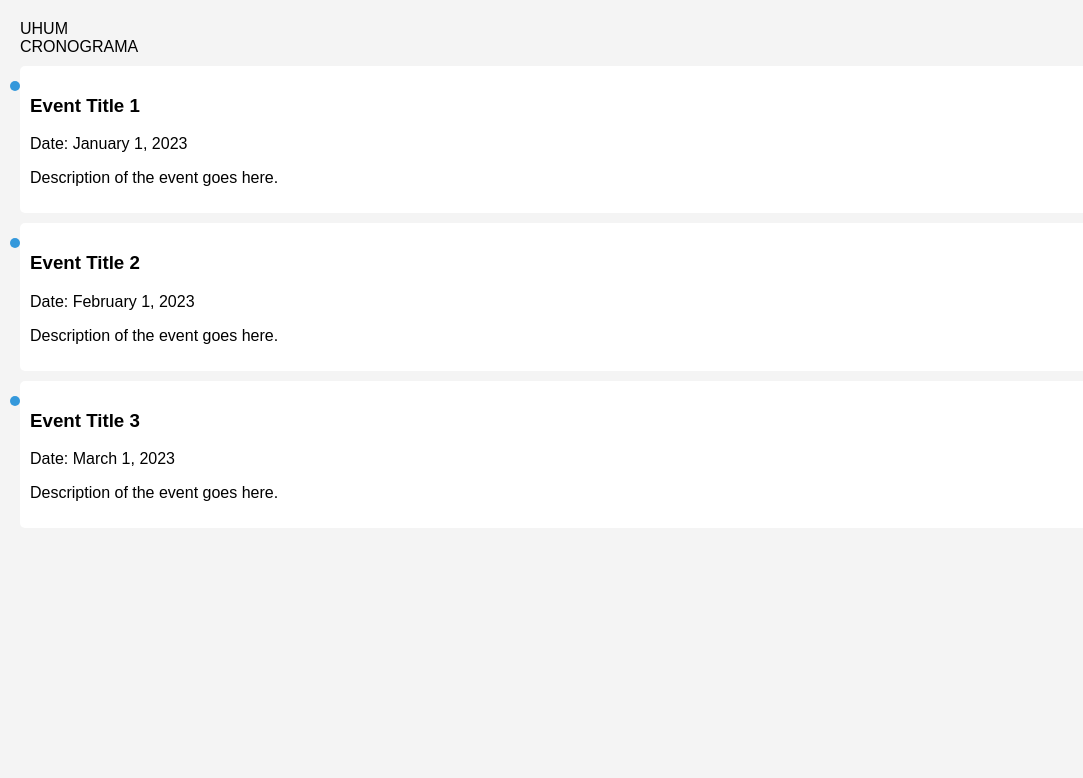
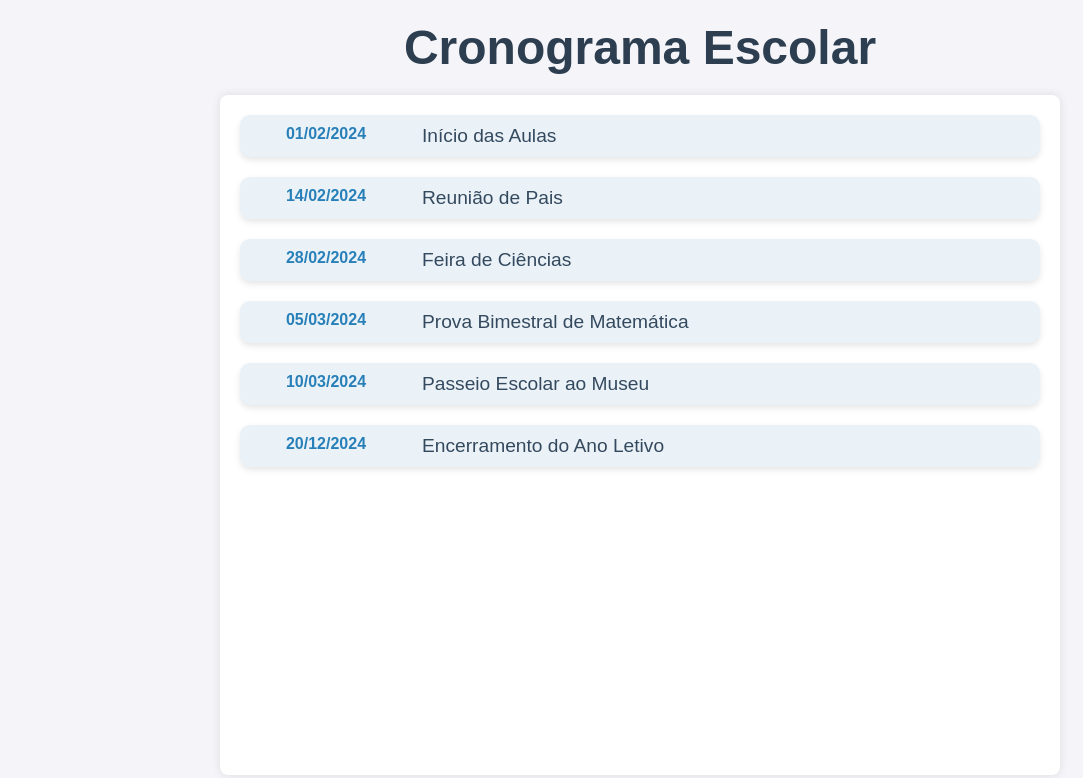
Before and after one commit to CyberJen-dev/Cemep-Life-Events-Timeline, a plain HTML site: page index.html in a window 1280 px wide. Shown: the whole page, without its empty margins (0-1083 px from the left). Drawn offline with Linux system fonts and the light colour scheme.

Commit message:
Atualizar o index.html

```diff
--- a/index.html
+++ b/index.html
@@ -1,62 +1,116 @@
 <!DOCTYPE html>
-<html lang="en">
+<html lang="pt-BR">
 <head>
     <meta charset="UTF-8">
     <meta name="viewport" content="width=device-width, initial-scale=1.0">
-    <title>Cronograma Cemep</title>
+    <title>Cronograma Escolar</title>
     <style>
         body {
             font-family: Arial, sans-serif;
-            background-color: #f4f4f4;
             margin: 0;
+            padding: 0;
+            background-color: #f4f4f9;
+        }
+
+        h1 {
+            text-align: center;
+            font-size: 3em;
+            color: #2c3e50;
+            margin: 20px 0;
+        }
+
+        .timeline-container {
+            max-width: 800px;
+            margin: 0 auto;
             padding: 20px;
+            background-color: white;
+            box-shadow: 0px 0px 10px rgba(0, 0, 0, 0.1);
+            border-radius: 8px;
+            overflow-y: auto;
+            height: 80vh;
         }
-        .timeline {
-            position: relative;
-            max-width: 600px;
-            margin: auto;
-            padding: 20px;
+
+        .timeline-container::-webkit-scrollbar {
+            width: 8px;
         }
+
+        .timeline-container::-webkit-scrollbar-thumb {
+            background: #2980b9;
+            border-radius: 10px;
+        }
+
+        .timeline-container::-webkit-scrollbar-track {
+            background: #ecf0f1;
+        }
+
         .timeline-event {
-            background-color: white;
-            border-radius: 5px;
+            display: flex;
+            flex-direction: row;
+            margin-bottom: 20px;
             padding: 10px;
-            margin: 10px 0;
-            position: relative;
+            border-radius: 10px;
+            background-color: #eaf2f8;
+            box-shadow: 0px 3px 6px rgba(0, 0, 0, 0.1);
         }
-        .timeline-event::before {
-            content: '';
-            position: absolute;
-            left: -10px;
-            top: 15px;
-            width: 10px;
-            height: 10px;
-            background-color: #3498db;
-            border-radius: 50%;
+
+        .timeline-event .date {
+            flex-basis: 20%;
+            text-align: center;
+            font-weight: bold;
+            color: #2980b9;
         }
-        .header-sim {
-            Background-color: #fsg;
+
+        .timeline-event .description {
+            flex-basis: 80%;
+            padding-left: 20px;
+            font-size: 1.2em;
+            color: #34495e;
+        }
+
+        @media screen and (max-width: 768px) {
+            .timeline-event {
+                flex-direction: column;
+                text-align: center;
+            }
+
+            .timeline-event .description {
+                padding-left: 0;
+            }
         }
     </style>
 </head>
 <body>
-        <header class="header-sim"> UHUM </header>
-        <div> CRONOGRAMA </div>
+
+    <h1>Cronograma Escolar</h1>
+    <div class="timeline-container">
         <div class="timeline-event">
-            <h3>Event Title 1</h3>
-            <p>Date: January 1, 2023</p>
-            <p>Description of the event goes here.</p>
+            <div class="date">01/02/2024</div>
+            <div class="description">Início das Aulas</div>
         </div>
         <div class="timeline-event">
-            <h3>Event Title 2</h3>
-            <p>Date: February 1, 2023</p>
-            <p>Description of the event goes here.</p>
+            <div class="date">14/02/2024</div>
+            <div class="description">Reunião de Pais</div>
         </div>
         <div class="timeline-event">
-            <h3>Event Title 3</h3>
-            <p>Date: March 1, 2023</p>
-            <p>Description of the event goes here.</p>
+            <div class="date">28/02/2024</div>
+            <div class="description">Feira de Ciências</div>
         </div>
+        <!-- Repita o bloco abaixo para os próximos eventos -->
+        <div class="timeline-event">
+            <div class="date">05/03/2024</div>
+            <div class="description">Prova Bimestral de Matemática</div>
+        </div>
+        <div class="timeline-event">
+            <div class="date">10/03/2024</div>
+            <div class="description">Passeio Escolar ao Museu</div>
+        </div>
+        <!-- Mais eventos... -->
+        <div class="timeline-event">
+            <div class="date">20/12/2024</div>
+            <div class="description">Encerramento do Ano Letivo</div>
+        </div>
+        <!-- Coloque mais 30 eventos como acima -->
+    </div>
 
 </body>
 </html>
```
